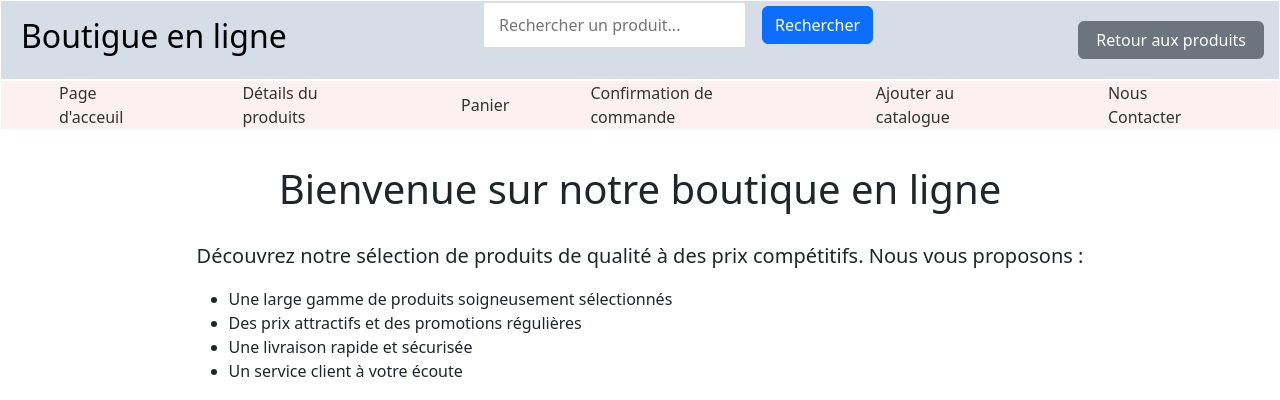
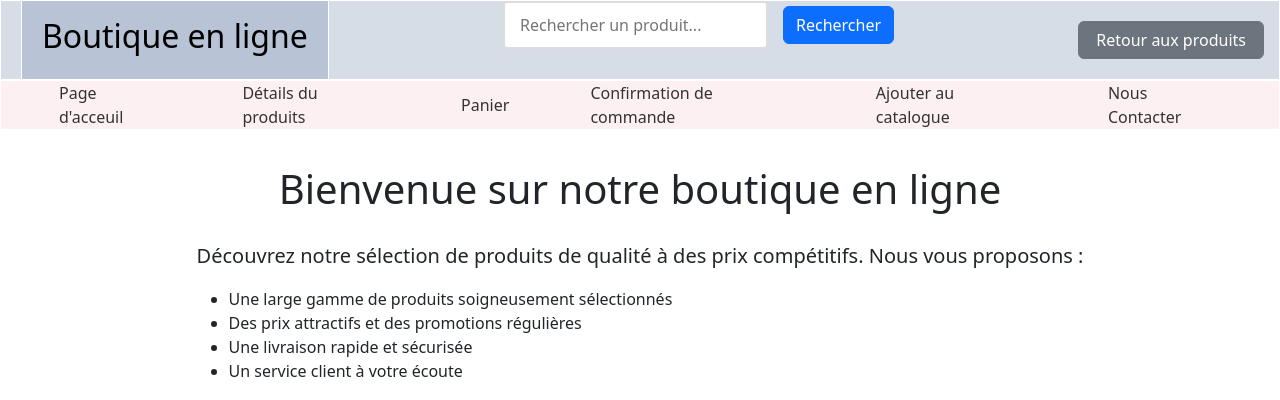
Before and after one commit to bouabre225/boutique-en--ligne, a PHP site: page /index.php in a window 1280 px wide. Shown: the top 400 px of the page. Run offline with PHP 8.4, Linux system fonts and the light colour scheme.

Commit message:
mis à jour

```diff
--- a/barRechercher.php
+++ b/barRechercher.php
@@ -46,7 +46,9 @@ try {
     <link rel="stylesheet" href="styles/bootstrap@5.3.2/css/bootstrap.min.css">
 </head>
 <body>
-    <h2 class="text-center">Boutigue en ligne</h2>
+    <header>
+        <h2 class="text-center">Boutique en ligne</h2>
+    </header>
 
     <div class="search-container">
         <form action="barRechercher.php" method="GET" class="search-form">
```
